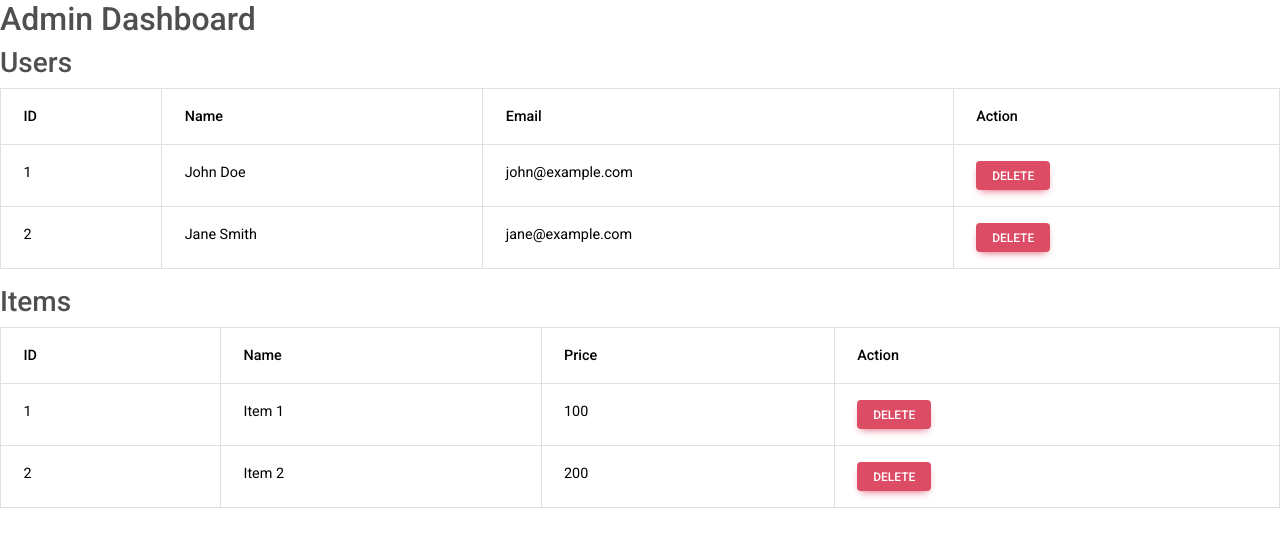
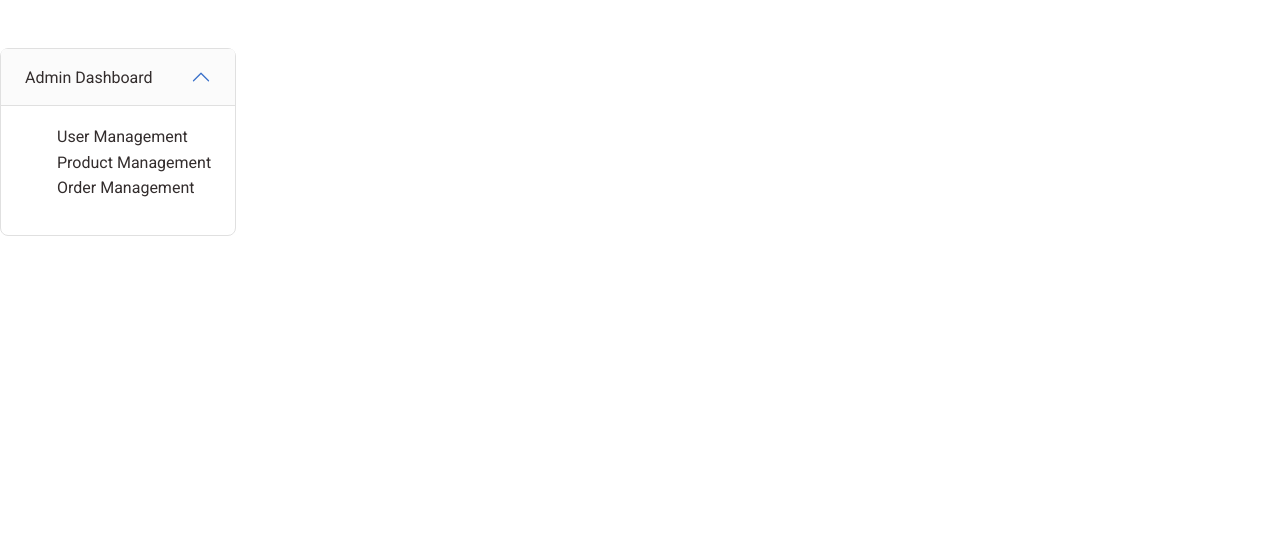
Before and after one commit to visalDiasNagahawatte/Suits-Renting-Ecommerce-React-Frontend, a React (Vite) app in the folder react-app/: page /admin in a window 1280 px wide. Shown: the top 546 px of the page. Built offline with nearby package versions, Linux system fonts and the light colour scheme.

Commit message:
25/07 morning commit

```diff
--- a/react-app/package.json
+++ b/react-app/package.json
@@ -11,6 +11,7 @@
   },
   "dependencies": {
     "@fortawesome/fontawesome-free": "^6.4.0",
+    "axios": "^1.4.0",
     "bootstrap": "^5.3.0",
     "google-map-react": "^2.2.1",
     "mdb-react-ui-kit": "^6.1.0",
--- /dev/null
+++ b/react-app/src/Admin/components/DashCategory.jsx
@@ -0,0 +1,82 @@
+import React from "react";
+
+function DashCategory() {
+  return (
+    <div>
+      <div class="col-lg-3 ">
+        <button
+          class="btn btn-outline-secondary mb-3 w-100 d-lg-none"
+          type="button"
+          data-mdb-toggle="collapse"
+          data-mdb-target="#navbarSupportedContent"
+          aria-controls="navbarSupportedContent"
+          aria-expanded="false"
+          aria-label="Toggle navigation"
+        >
+          <span>Show filter</span>
+        </button>
+
+        <div class="collapse card d-lg-block mb-5" id="navbarSupportedContent">
+          <div
+            class="accordion position-fixed"
+            id="accordionPanelsStayOpenExample"
+          >
+            <div class="accordion-item">
+              <h2 class="accordion-header" id="headingOne">
+                <button
+                  class="accordion-button text-dark bg-light"
+                  type="button"
+                  data-mdb-toggle="collapse"
+                  data-mdb-target="#panelsStayOpen-collapseOne"
+                  aria-expanded="true"
+                  aria-controls="panelsStayOpen-collapseOne"
+                >
+                  Admin Dashboard
+                </button>
+              </h2>
+              <div
+                id="panelsStayOpen-collapseOne"
+                class="accordion-collapse collapse show"
+                aria-labelledby="headingOne"
+              >
+                <div class=" accordion-body ">
+                  <ul>
+                    <li>
+                      <a
+                        href="/renthomepage01"
+                        class=" text-dark"
+                        // onClick={() => handleCategoryClick(null)}
+                      >
+                        <label htmlFor="jackets">User Management</label>
+                      </a>
+                    </li>
+                    <li>
+                      <a
+                        href="/renthomepage01"
+                        class=" text-dark"
+                        // onClick={() => handleCategoryClick(null)}
+                      >
+                        <label htmlFor="jackets">Product Management</label>
+                      </a>
+                    </li>
+                    <li>
+                      <a
+                        href="/renthomepage01"
+                        class=" text-dark"
+                        // onClick={() => handleCategoryClick(null)}
+                      >
+                        <label htmlFor="jackets">Order Management</label>
+                      </a>
+                    </li>
+                  </ul>
+                </div>
+              </div>
+            </div>
+          </div>
+        </div>
+      </div>
+    </div>
+  );
+}
+
+export default DashCategory;
--- a/react-app/src/Admin/pages/AdminDashboard.jsx
+++ b/react-app/src/Admin/pages/AdminDashboard.jsx
@@ -1,124 +1,10 @@
-import React, { useState, useEffect } from "react";
-import { Link } from "react-router-dom";
+import React from "react";
+import DashCategory from "../components/DashCategory";
 
 const AdminDashboard = () => {
-  // State to store users and items data
-  const [users, setUsers] = useState([]);
-  const [items, setItems] = useState([]);
-
-  // Fetch users and items data on component mount
-  useEffect(() => {
-    fetchUsers();
-    fetchItems();
-  }, []);
-
-  // Function to fetch users data (you can replace this with your actual API call)
-  const fetchUsers = () => {
-    // Replace this with your API call to fetch users data
-    // Example: fetch("/api/users").then((response) => response.json()).then((data) => setUsers(data));
-    // For this example, I'll provide some mock data
-    const mockUsers = [
-      { id: 1, name: "John Doe", email: "john@example.com" },
-      { id: 2, name: "Jane Smith", email: "jane@example.com" },
-      // Add more users as needed
-    ];
-    setUsers(mockUsers);
-  };
-
-  // Function to fetch items data (you can replace this with your actual API call)
-  const fetchItems = () => {
-    // Replace this with your API call to fetch items data
-    // Example: fetch("/api/items").then((response) => response.json()).then((data) => setItems(data));
-    // For this example, I'll provide some mock data
-    const mockItems = [
-      { id: 1, name: "Item 1", price: 100 },
-      { id: 2, name: "Item 2", price: 200 },
-      // Add more items as needed
-    ];
-    setItems(mockItems);
-  };
-
-  // Function to delete a user (you can implement this as needed)
-  const deleteUser = (userId) => {
-    // Implement your logic to delete the user with the given userId
-    // Example: fetch(`/api/users/${userId}`, { method: "DELETE" }).then(() => fetchUsers());
-  };
-
-  // Function to delete an item (you can implement this as needed)
-  const deleteItem = (itemId) => {
-    // Implement your logic to delete the item with the given itemId
-    // Example: fetch(`/api/items/${itemId}`, { method: "DELETE" }).then(() => fetchItems());
-  };
-
   return (
     <div>
-      <h2>Admin Dashboard</h2>
-
-      <div>
-        <h3>Users</h3>
-        <table className="table table-bordered">
-          <thead>
-            <tr>
-              <th>ID</th>
-              <th>Name</th>
-              <th>Email</th>
-              <th>Action</th>
-            </tr>
-          </thead>
-          <tbody>
-            {users.map((user) => (
-              <tr key={user.id}>
-                <td>{user.id}</td>
-                <td>{user.name}</td>
-                <td>{user.email}</td>
-                <td>
-                  <button
-                    className="btn btn-danger btn-sm"
-                    onClick={() => deleteUser(user.id)}
-                  >
-                    Delete
-                  </button>
-                </td>
-              </tr>
-            ))}
-          </tbody>
-        </table>
-      </div>
-
-      <div>
-        <h3>Items</h3>
-        <table className="table table-bordered">
-          <thead>
-            <tr>
-              <th>ID</th>
-              <th>Name</th>
-              <th>Price</th>
-              <th>Action</th>
-            </tr>
-          </thead>
-          <tbody>
-            {items.map((item) => (
-              <tr key={item.id}>
-                <td>{item.id}</td>
-                <td>{item.name}</td>
-                <td>{item.price}</td>
-                <td>
-                  <button
-                    className="btn btn-danger btn-sm"
-                    onClick={() => deleteItem(item.id)}
-                  >
-                    Delete
-                  </button>
-                </td>
-              </tr>
-            ))}
-          </tbody>
-        </table>
-      </div>
-
-      <div>
-        {/* Add code for adding items, editing items, and showing messages here */}
-      </div>
+      <DashCategory></DashCategory>
     </div>
   );
 };
--- a/react-app/src/main.jsx
+++ b/react-app/src/main.jsx
@@ -33,7 +33,7 @@ ReactDOM.render(
           <Route path="/weddings" element={<WeddingPage />} />
           <Route path="/item/:id" element={<ItemInfoPage />} />
           <Route path="/cart" element={<CartPage />} />
-          <Route path="/admin/" element={<AdminDashboard />} />
+          <Route path="/admin" element={<AdminDashboard />} />
         </Routes>
       </BrowserRouter>
     </React.StrictMode>
--- a/react-app/src/pages/LoginPage.jsx
+++ b/react-app/src/pages/LoginPage.jsx
@@ -17,7 +17,7 @@ function LoginPage() {
         <NavBar></NavBar>
       </div>
 
-      <div className="d-flex justify-content-center position-absolute top-50 start-50 translate-middle">
+      <div className="mb-7 justify-content-center position-absolute top-50 start-50 translate-middle">
         <form>
           <MDBInput
             className="mb-4"
@@ -42,6 +42,12 @@ function LoginPage() {
             </MDBCol>
             <MDBCol>
               <a href="#!">Forgot password?</a>
+            </MDBCol>
+          </MDBRow>
+
+          <MDBRow className="mb-4">
+            <MDBCol>
+              <a href="/admin">Admin</a>
             </MDBCol>
           </MDBRow>
 
@@ -73,7 +79,7 @@ function LoginPage() {
           </div>
         </form>
       </div>
-      <div className="fixed-bottom">
+      <div className=" fixed-bottom">
         <Footer></Footer>
       </div>
     </div>
--- a/react-app/src/pages/SignupPage.jsx
+++ b/react-app/src/pages/SignupPage.jsx
@@ -1,42 +1,123 @@
-import React from "react";
+import React, { useState } from "react";
 import {
-  MDBInput,
   MDBCol,
   MDBRow,
+  MDBIcon,
+  MDBValidation,
+  MDBValidationItem,
+  MDBInput,
+  MDBInputGroup,
+  MDBBtn,
   MDBCheckbox,
-  MDBBtn,
-  MDBIcon,
 } from "mdb-react-ui-kit";
 import NavBar from "../components/NavBar";
 import Footer from "../components/Footer";
+import axios from "axios";
 
 export default function SignupPage() {
+  const [formValue, setFormValue] = useState({
+    firstName: "",
+    lastName: "",
+    email: "",
+    password: "",
+  });
+
+  const onChange = (e) => {
+    setFormValue({ ...formValue, [e.target.name]: e.target.value });
+  };
+
+  const [firstName, setFirstName] = useState("");
+  const [lastName, setLastName] = useState("");
+  const [email, setEmail] = useState("");
+  const [password, setPassword] = useState("");
+
+  const handleSignup = (e) => {
+    e.preventDefault();
+
+    // Combine first name and last name
+    const userName = `${firstName} ${lastName}`;
+
+    // Prepare data object to send
+    const data = {
+      userName,
+      email,
+      password,
+    };
+
+    // Call the API to send data to the server
+    sendSignupData(data);
+  };
+
+  function sendSignupData(data) {
+    axios
+      .post("http://localhost:8080/api/v1/user/signup", data)
+      .then((response) => {
+        console.log(response.data);
+      })
+      .catch((error) => {
+        console.error(error);
+      });
+  }
   return (
     <div>
       <div>
         <NavBar></NavBar>
       </div>
       <div className="d-flex justify-content-center position-absolute top-50 start-50 translate-middle">
-        <form>
+        <form onSubmit={handleSignup}>
           <MDBRow className="mb-4">
             <MDBCol>
-              <MDBInput id="form3Example1" label="First name" />
+              <MDBInput
+                name="firstName"
+                id="validationCustom01"
+                required
+                label="First name"
+                value={formValue.firstName}
+                onChange={(e) => {
+                  setFirstName(e.target.value);
+                  onChange(e);
+                }}
+              />
             </MDBCol>
             <MDBCol>
-              <MDBInput id="form3Example2" label="Last name" />
+              <MDBInput
+                name="lastName"
+                id="validationCustom02"
+                required
+                label="Last name"
+                value={formValue.lastName}
+                onChange={(e) => {
+                  setFirstName(e.target.value);
+                  onChange(e);
+                }}
+              />
             </MDBCol>
           </MDBRow>
           <MDBInput
             className="mb-4"
+            name="email"
             type="email"
-            id="form3Example3"
+            id="validationCustom03"
+            required
             label="Email address"
+            value={formValue.email}
+            onChange={(e) => {
+              setEmail(e.target.value);
+              onChange(e);
+            }}
           />
           <MDBInput
             className="mb-4"
+            name="password"
             type="password"
-            id="form3Example4"
+            id="validationCustom04"
+            required
             label="Password"
+            value={formValue.password}
+            onChange={(e) => {
+              setPassword(e.target.value);
+              onChange(e);
+            }}
           />
           <MDBCheckbox
             wrapperClass="d-flex justify-content-center mb-4"
```
Also changed, not shown: react-app/src/pages/ItemInfoPage.jsx (+14 -0 lines), 1 other file (tests, documents, lock files or other folders).
